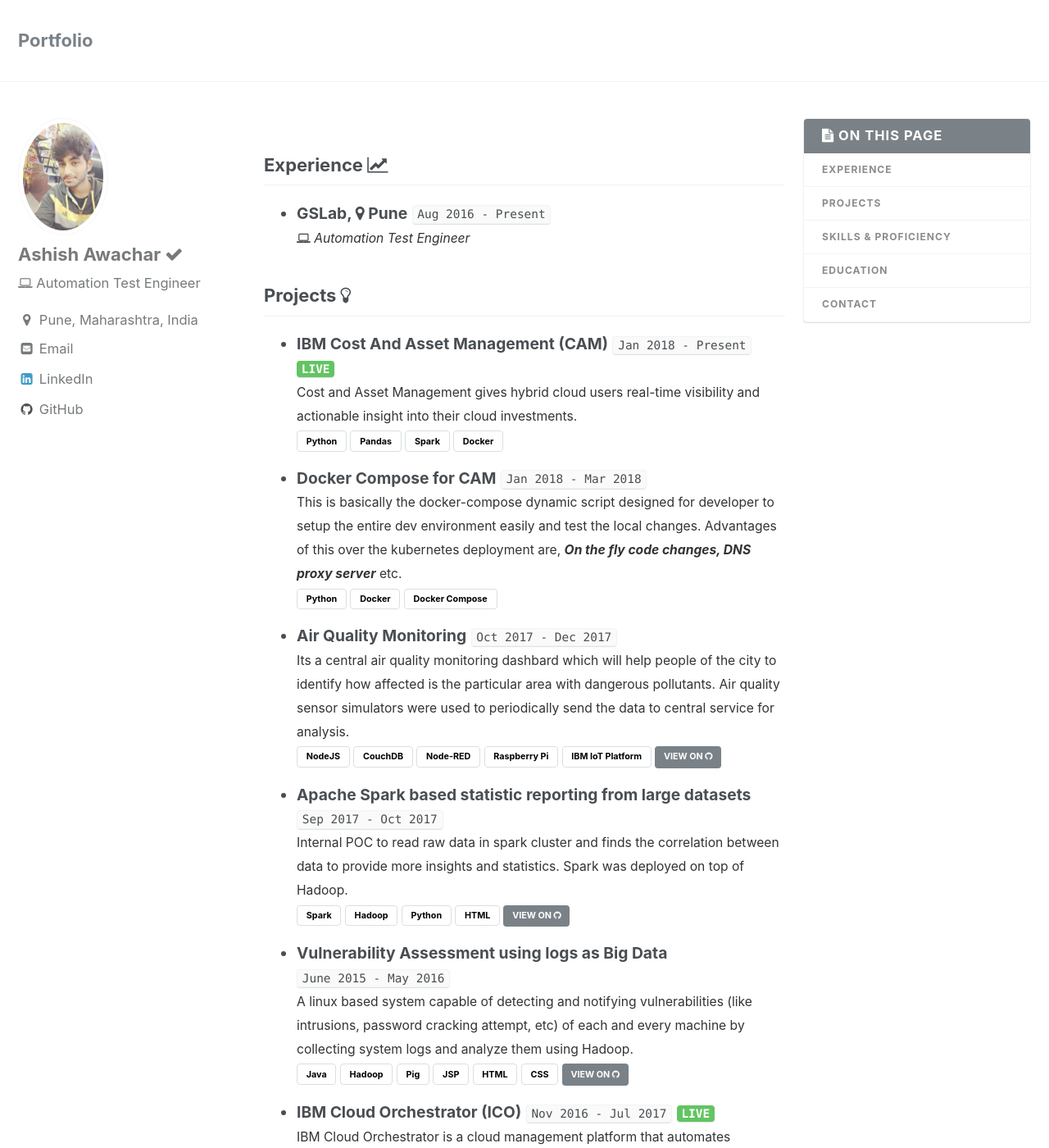
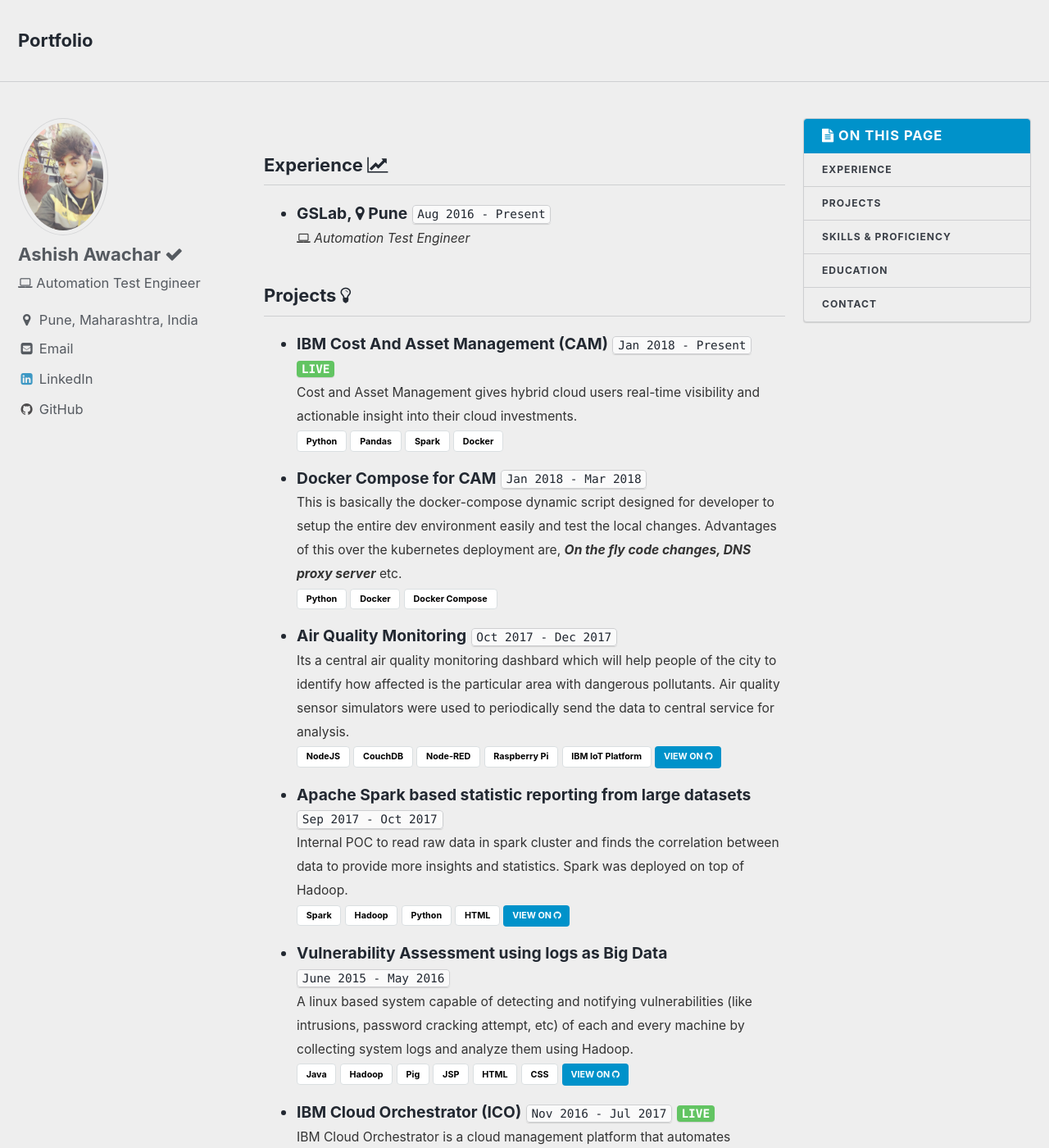
Before and after one commit to ashishawachar/ashishawachar.github.io, a Jekyll site: the page built from index.md, in a window 1280 px wide and 1400 px high. Shown: the whole window at 82% size. Built offline with Jekyll 4.4.1, drawn with Linux system fonts in a browser that asks for light colours.

Commit message:
added skin to air

```diff
--- a/_config.yml
+++ b/_config.yml
@@ -5,7 +5,7 @@
 # For technical reasons, this file is *NOT* reloaded automatically when you use
 # `jekyll serve`. If you change this file, please restart the server process.
 
-minimal_mistakes_skin    : "default" # "contrast", "dirt","air", "contrast", neon", "mint", "default"
+minimal_mistakes_skin    : "air" # "contrast", "dirt","air", "contrast", neon", "mint", "default"
 
 # Site Settings
 locale                   : "en"
```
